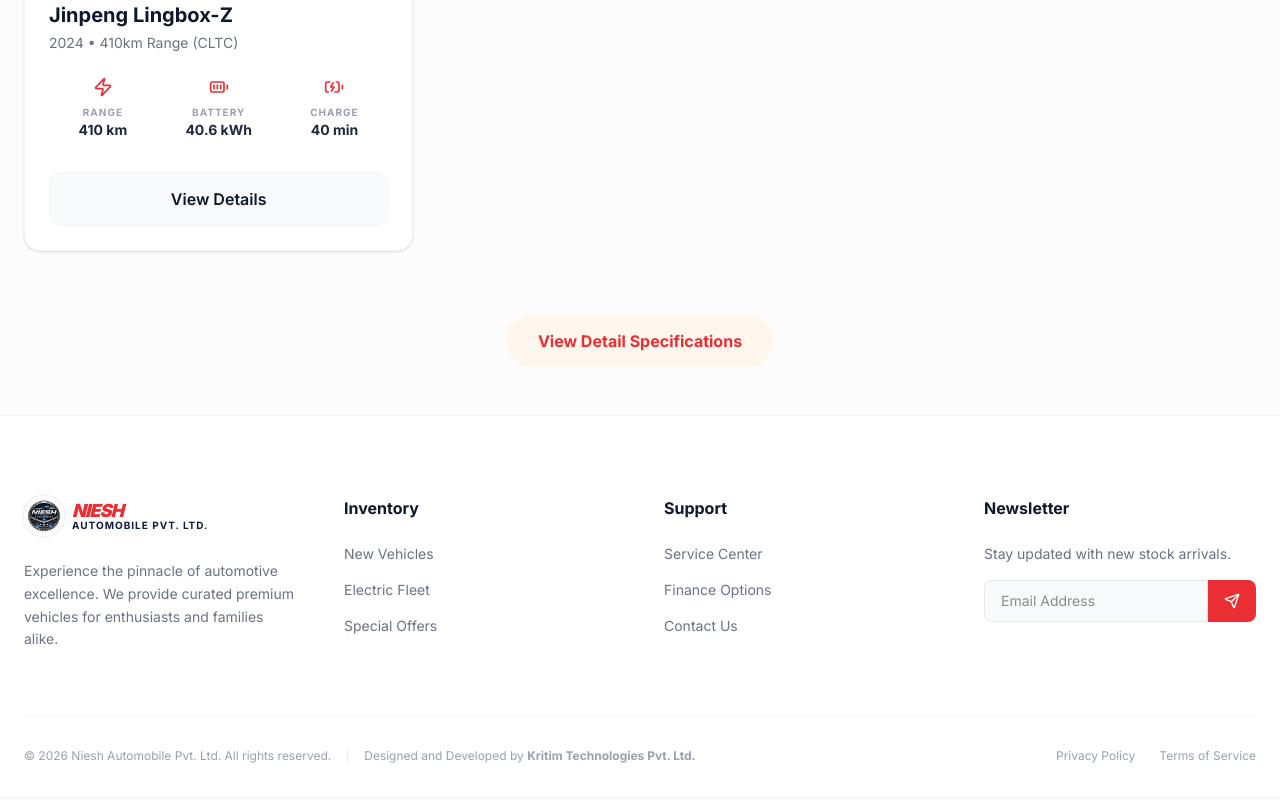
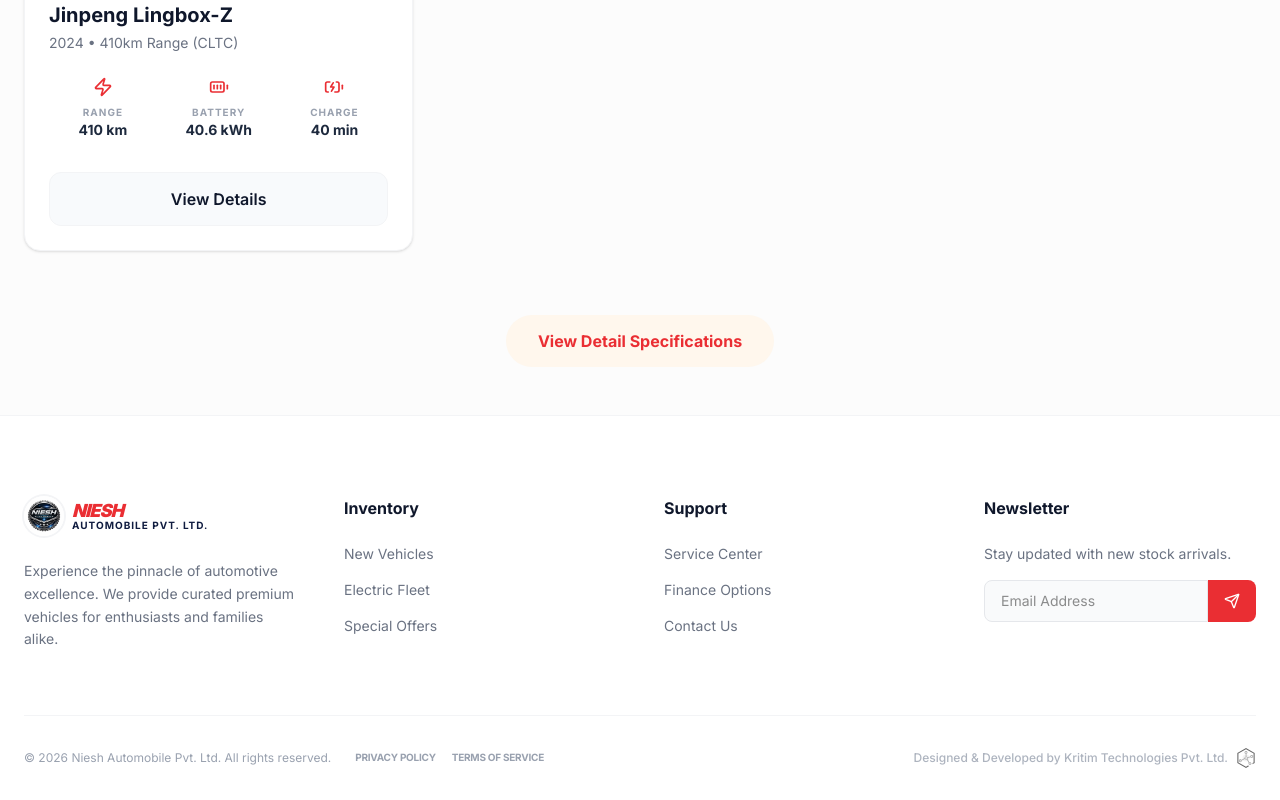
Before and after one commit to itzzzlucifer/nieshauto, a Next.js app: page / in a window 1280 px wide. Shown: the part 2609-3409 px from the top of the page. Built offline with nearby package versions, Linux system fonts and the light colour scheme; no server answers.

Commit message:
style: update footer developer credit to branded template

```diff
--- a/app/components/Footer.tsx
+++ b/app/components/Footer.tsx
@@ -59,25 +59,29 @@
 
         {/* Bottom Bar */}
         <div className="pt-8 border-t border-gray-100 flex flex-col md:flex-row items-center justify-between gap-4 text-xs text-gray-400">
-          <div className="flex flex-col md:flex-row items-center gap-4 text-center md:text-left">
-            <p>© 2026 Niesh Automobile Pvt. Ltd. All rights reserved.</p>
-            <span className="hidden md:block h-3 w-[1px] bg-gray-200" />
-            <p>
-              Designed and Developed by{" "}
-              <Link
-                href="https://kritimtechnologies.com"
-                target="_blank"
-                rel="noopener noreferrer"
-                className="hover:text-[#ea2e33] font-bold transition-colors"
-              >
-                Kritim Technologies Pvt. Ltd.
-              </Link>
-            </p>
+          <div className="flex flex-col md:flex-row items-center gap-6 text-center md:text-left">
+            <p>© {new Date().getFullYear()} Niesh Automobile Pvt. Ltd. All rights reserved.</p>
+            <div className="flex gap-4">
+              <Link href="/privacy" className="hover:text-gray-600 transition-colors tracking-tight uppercase font-bold text-[10px]">Privacy Policy</Link>
+              <Link href="/terms" className="hover:text-gray-600 transition-colors tracking-tight uppercase font-bold text-[10px]">Terms of Service</Link>
+            </div>
           </div>
-          <div className="flex gap-6 border-gray-100">
-            <Link href="/privacy" className="hover:text-gray-600 transition-colors">Privacy Policy</Link>
-            <Link href="/terms" className="hover:text-gray-600 transition-colors">Terms of Service</Link>
-          </div>
+
+          <a
+            href="https://www.kritimtechnologies.com"
+            target="_blank"
+            rel="noopener noreferrer"
+            className="flex items-center gap-2 hover:text-[#ea2e33] transition-colors opacity-80 hover:opacity-100 group"
+          >
+            <span className="font-medium">Designed & Developed by Kritim Technologies Pvt. Ltd.</span>
+            <Image
+              src="/KritimTechLogo.svg"
+              alt="Kritim Technologies"
+              width={20}
+              height={20}
+              className="object-contain w-5 h-5 group-hover:brightness-110 grayscale-0 sm:grayscale group-hover:grayscale-0 transition-all duration-300"
+            />
+          </a>
         </div>
       </div>
     </footer>
```
